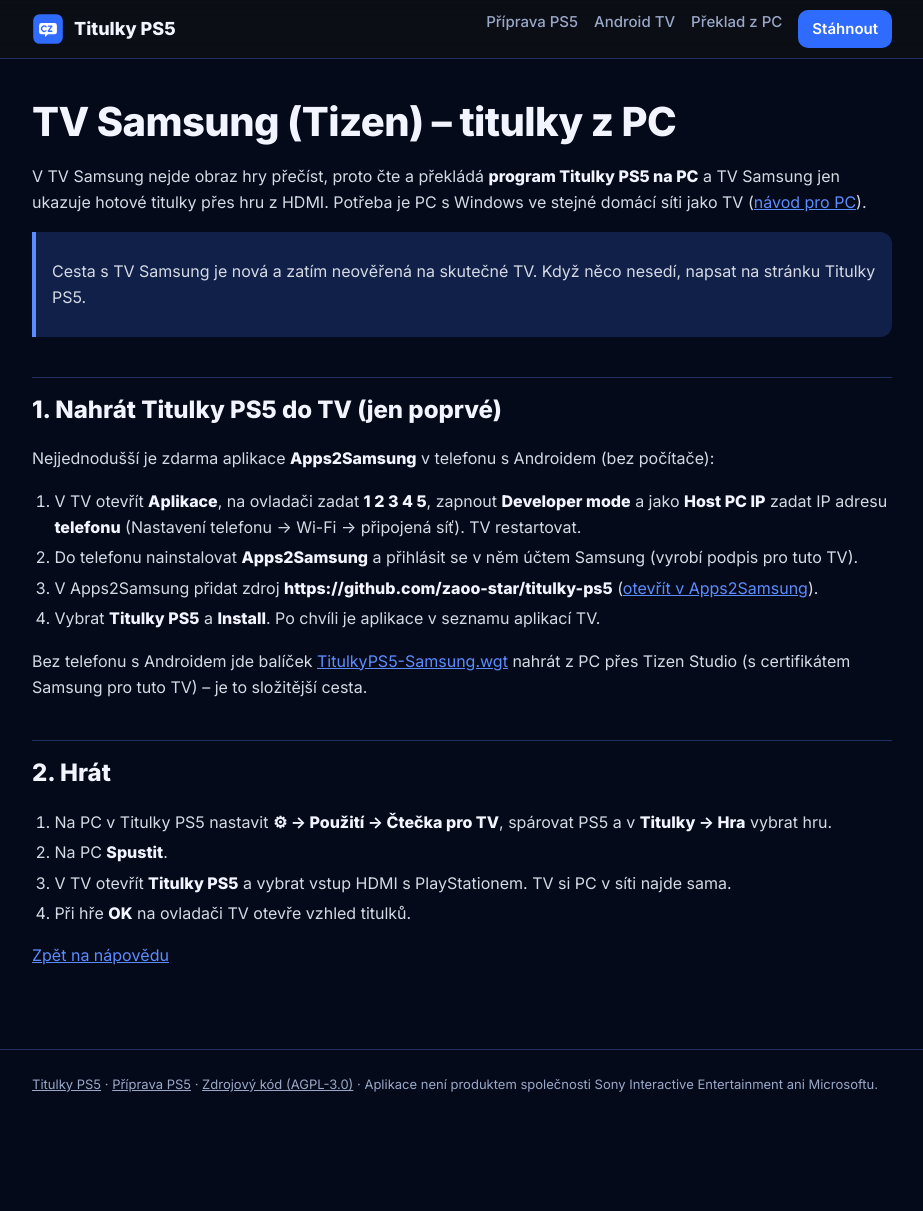
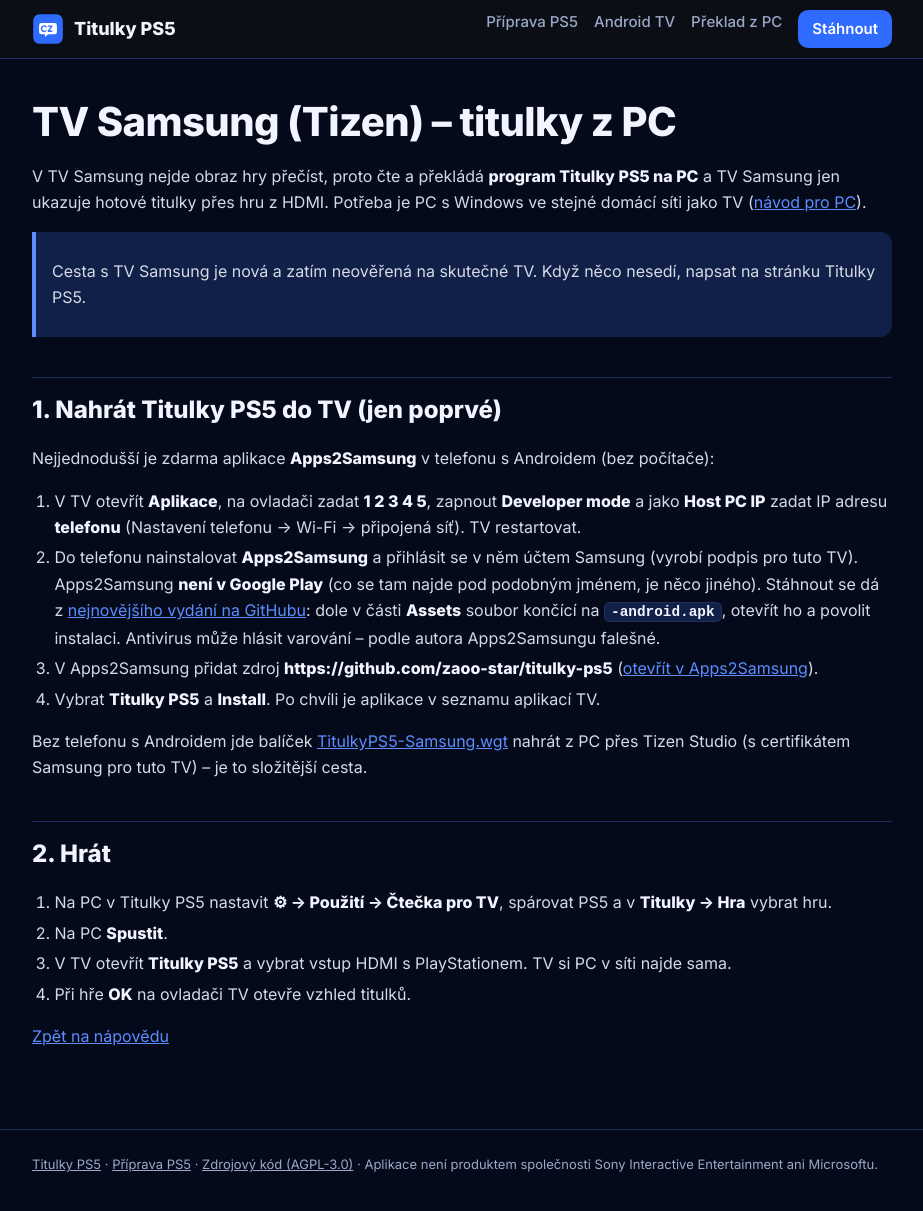
Before and after one commit to zaoo-star/titulky-ps5, a Jekyll site: the page built from docs/samsung.md, in a window 1280 px wide and 1216 px high. Shown: the top 1211 px of the window, without its empty margins (178-1101 px from the left). Built offline with Jekyll 4.4.1, drawn with Linux system fonts in a browser that asks for light colours; our own code applies the rules of GitHub Pages for plain Markdown files.

Commit message:
Návod Samsung: odkud stáhnout Apps2Samsung (není v Google Play) [skip ci]
Co-Authored-By: Claude Opus 5.5 <noreply@anthropic.com>
Claude-Session: https://claude.ai/code/session_01TxRnTJsUAhyaRXf8jksxWV

```diff
--- a/docs/samsung.md
+++ b/docs/samsung.md
@@ -13,6 +13,10 @@ Nejjednodušší je zdarma aplikace **Apps2Samsung** v telefonu s Androidem (bez
 1. V TV otevřít **Aplikace**, na ovladači zadat **1 2 3 4 5**, zapnout **Developer mode** a jako **Host PC IP**
    zadat IP adresu **telefonu** (Nastavení telefonu → Wi-Fi → připojená síť). TV restartovat.
 2. Do telefonu nainstalovat **Apps2Samsung** a přihlásit se v něm účtem Samsung (vyrobí podpis pro tuto TV).
+   Apps2Samsung **není v Google Play** (co se tam najde pod podobným jménem, je něco jiného). Stáhnout se dá
+   z [nejnovějšího vydání na GitHubu](https://github.com/Apps2Samsung/Apps2Samsung/releases/latest): dole v části
+   **Assets** soubor končící na **`-android.apk`**, otevřít ho a povolit instalaci. Antivirus může hlásit varování –
+   podle autora Apps2Samsungu falešné.
 3. V Apps2Samsung přidat zdroj **https://github.com/zaoo-star/titulky-ps5**
    ([otevřít v Apps2Samsung](apps2samsung://source?url=https%3A%2F%2Fgithub.com%2Fzaoo-star%2Ftitulky-ps5)).
 4. Vybrat **Titulky PS5** a **Install**. Po chvíli je aplikace v seznamu aplikací TV.
```
